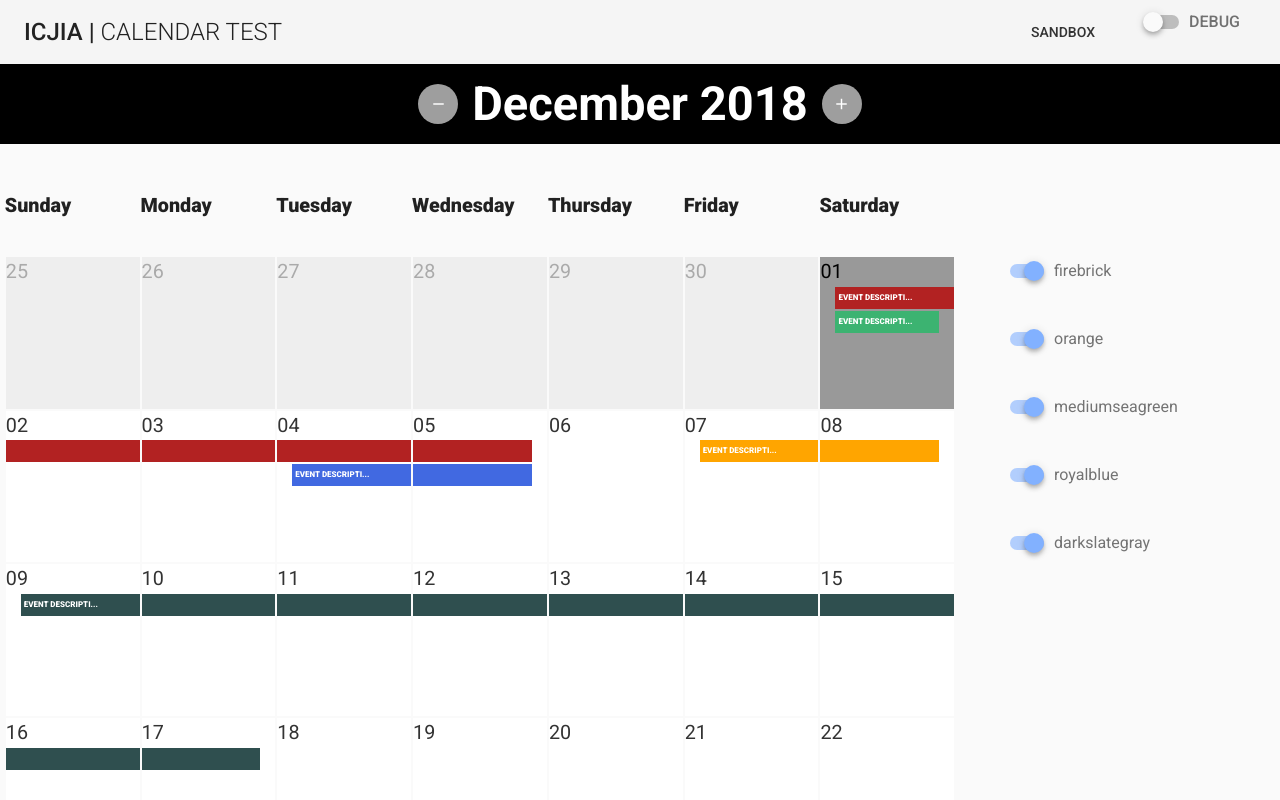
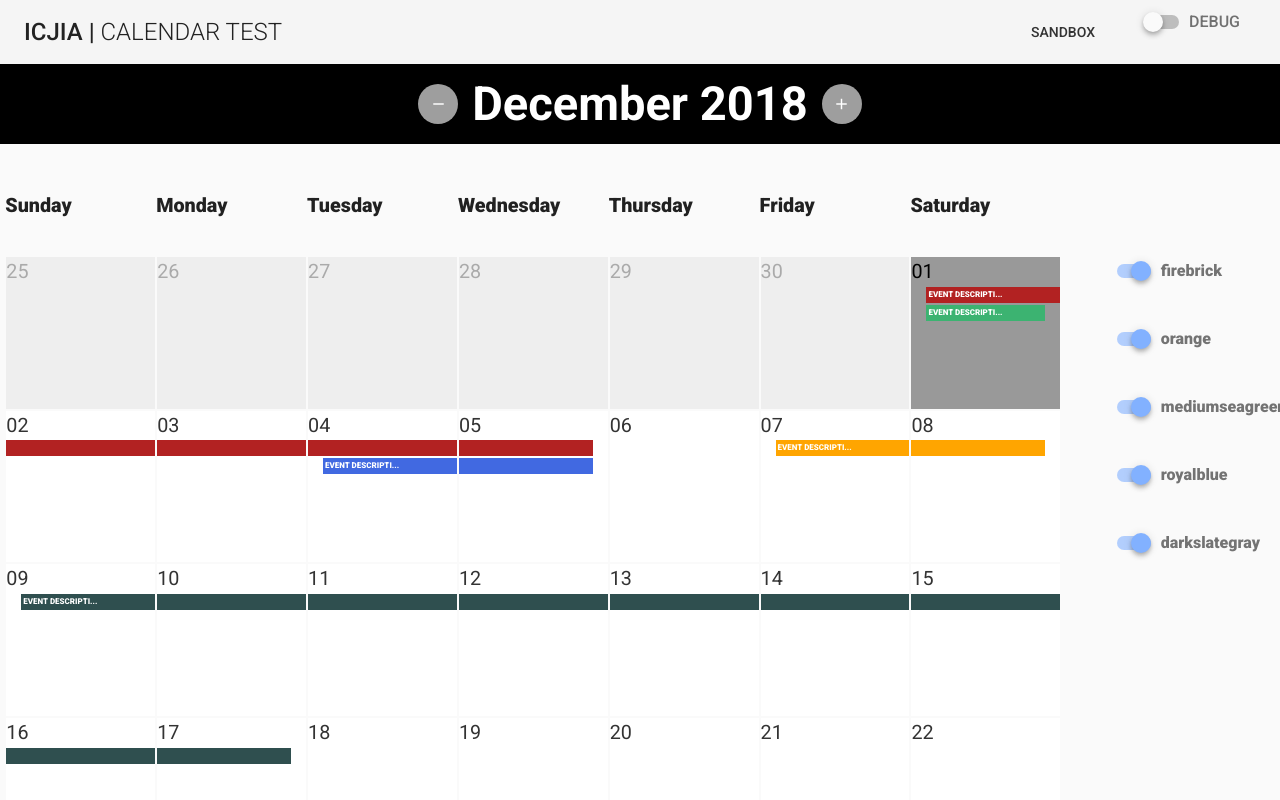
Before and after one commit to ICJIA/icjia-calendar, a Vue app: page / in a window 1280 px wide. Shown: the top 800 px of the page. Built offline with nearby package versions, Linux system fonts and the light colour scheme.

Commit message:
feat: add sample bottom drawer

```diff
--- a/package.json
+++ b/package.json
@@ -3,7 +3,7 @@
   "version": "0.1.0",
   "private": true,
   "scripts": {
-    "serve": "vue-cli-service serve",
+    "serve": "vue-cli-service serve --open",
     "build": "vue-cli-service build",
     "lint": "vue-cli-service lint",
     "dev": "vue-cli-service serve --open",
--- a/src/components/Calendar.vue
+++ b/src/components/Calendar.vue
@@ -1,5 +1,33 @@
 <template>
   <div>
+    <v-bottom-sheet v-model="sheet">
+      <v-layout>
+        <v-flex xs12>
+          <v-card>
+            <v-card-title primary-title>
+              <div>
+                <h3 class="headline mb-0">Lorem ipsum dolor sit amet</h3>
+              </div>
+            </v-card-title>
+            <v-card-text>
+              <p>
+                Lorem ipsum dolor sit amet, consectetur adipiscing elit. Morbi et purus nec nunc vestibulum mattis nec quis quam. Interdum et malesuada fames ac ante ipsum primis in faucibus. Nullam a sodales lacus, ac imperdiet orci. Interdum et malesuada fames ac ante ipsum primis in faucibus. Nulla sit amet lacus et elit pellentesque dignissim. Curabitur nec imperdiet dui, vel venenatis libero. Duis posuere diam in magna convallis, sit amet dictum nulla posuere. Nulla ut aliquet erat. Quisque eget convallis ex, et egestas augue. Donec sit amet velit sodales, tincidunt metus ac, posuere nulla. Quisque eu dolor sit amet ex viverra sagittis. Phasellus eget dolor enim. Duis ante ante, elementum nec sagittis quis, malesuada eget velit.
+                Mauris sit amet vulputate sapien. Sed laoreet luctus dignissim. Sed sollicitudin, ligula et elementum accumsan, arcu felis placerat tellus, ac dapibus orci sapien porttitor lacus. Nulla fermentum tincidunt porta. Pellentesque tincidunt dui sit amet risus sollicitudin interdum in nec nisl. Donec aliquam nisi quis orci tincidunt viverra. Proin non maximus diam. Class aptent taciti sociosqu ad litora torquent per conubia nostra, per inceptos himenaeos. Nullam vitae pharetra massa. Mauris ac venenatis dui. Proin tellus tellus, lobortis vel eros a, semper interdum mauris. Aliquam erat volutpat. Donec eu lectus quis ligula scelerisque vehicula quis ultricies nunc. Vestibulum mi elit, faucibus non leo sed, volutpat iaculis tortor. Suspendisse pretium lacinia egestas.
+              </p>
+              <h2>Lorem ipsum dolor sit amet</h2>
+              <p>
+                Lorem ipsum dolor sit amet, consectetur adipiscing elit. Morbi et purus nec nunc vestibulum mattis nec quis quam. Interdum et malesuada fames ac ante ipsum primis in faucibus. Nullam a sodales lacus, ac imperdiet orci. Interdum et malesuada fames ac ante ipsum primis in faucibus. Nulla sit amet lacus et elit pellentesque dignissim. Curabitur nec imperdiet dui, vel venenatis libero. Duis posuere diam in magna convallis, sit amet dictum nulla posuere. Nulla ut aliquet erat. Quisque eget convallis ex, et egestas augue. Donec sit amet velit sodales, tincidunt metus ac, posuere nulla. Quisque eu dolor sit amet ex viverra sagittis. Phasellus eget dolor enim. Duis ante ante, elementum nec sagittis quis, malesuada eget velit.
+                Mauris sit amet vulputate sapien. Sed laoreet luctus dignissim. Sed sollicitudin, ligula et elementum accumsan, arcu felis placerat tellus, ac dapibus orci sapien porttitor lacus. Nulla fermentum tincidunt porta. Pellentesque tincidunt dui sit amet risus sollicitudin interdum in nec nisl. Donec aliquam nisi quis orci tincidunt viverra. Proin non maximus diam. Class aptent taciti sociosqu ad litora torquent per conubia nostra, per inceptos himenaeos. Nullam vitae pharetra massa. Mauris ac venenatis dui. Proin tellus tellus, lobortis vel eros a, semper interdum mauris. Aliquam erat volutpat. Donec eu lectus quis ligula scelerisque vehicula quis ultricies nunc. Vestibulum mi elit, faucibus non leo sed, volutpat iaculis tortor. Suspendisse pretium lacinia egestas.
+              </p>
+            </v-card-text>
+
+            <v-card-actions>
+              <v-btn flat color="orange" @click="sheet=false">Close</v-btn>
+            </v-card-actions>
+          </v-card>
+        </v-flex>
+      </v-layout>
+    </v-bottom-sheet>
     <v-layout row wrap class="mb-5">
       <v-flex xs12>
         <header>
@@ -13,7 +41,7 @@
         </header>
       </v-flex>
 
-      <v-flex xs12 sm9>
+      <v-flex xs12 sm10>
         <div class="calendar">
           <ul class="weekdays">
             <li>
@@ -41,19 +69,20 @@
 
           <ul class="day-grid">
             <div v-for="i in gridSize" :key="`1${i}`">
-              <li v-html="getDayMeta(i)"></li>
+              <li v-html="getDayMeta(i)" @click="sheet = true"></li>
               <!-- <day-meta :gridID="i"/> -->
             </div>
           </ul>
         </div>
       </v-flex>
-      <v-flex xs12 sm3 class="pl-5 mt-5">
+      <v-flex xs12 sm2 class="pl-5 mt-5">
         <div v-for="color in this.$store.state.eventColors" :key="color">
           <v-switch
             :label="color"
             :v-model="color"
             input-value="true"
             @click.native="toggleEvents(color)"
+            style="font-weight: 900;"
           ></v-switch>
         </div>
       </v-flex>
@@ -99,7 +128,8 @@ export default {
       isVisible: [],
       truncateAfter: 15,
       colors: this.$store.state.eventColors,
-      data: data
+      data: data,
+      sheet: false
     };
   },
   created() {
@@ -207,7 +237,7 @@ export default {
               html +
               `<div style="font-size: 12px; background: ${
                 x.color
-              }; color: #fff; margin-bottom: 2px; font-size: 8px; padding: 5px 3px; font-weight: 900; text-transform: uppercase; margin-left: ${marginLeft};margin-right: ${marginRight};" class="event">${text}</div>`;
+              }; color: #fff; margin-bottom: 2px; font-size: 8px; padding: 2px; font-weight: 900; text-transform: uppercase; margin-left: ${marginLeft};margin-right: ${marginRight};" class="event">${text}</div>`;
           }
         });
       }
```
